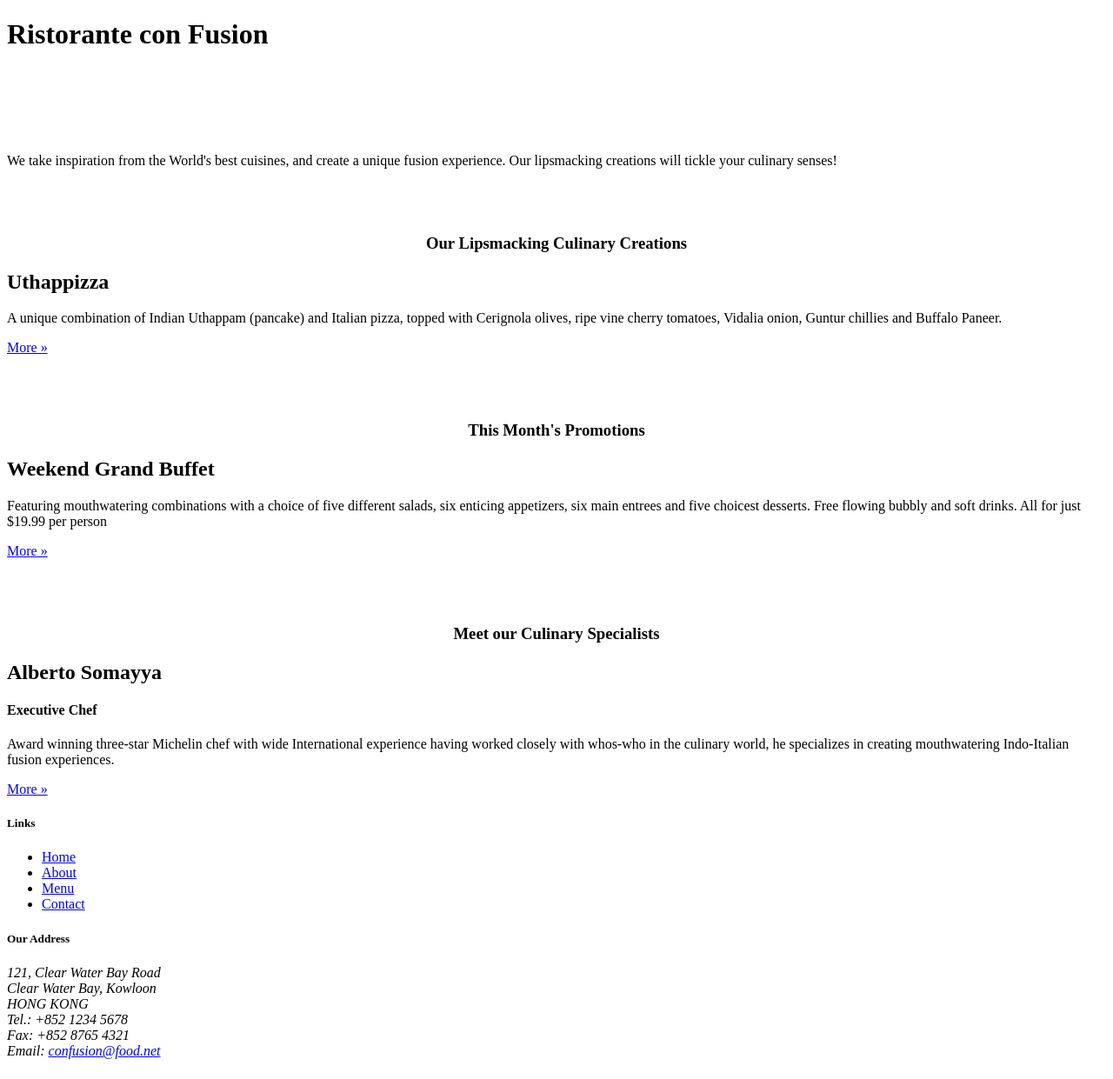
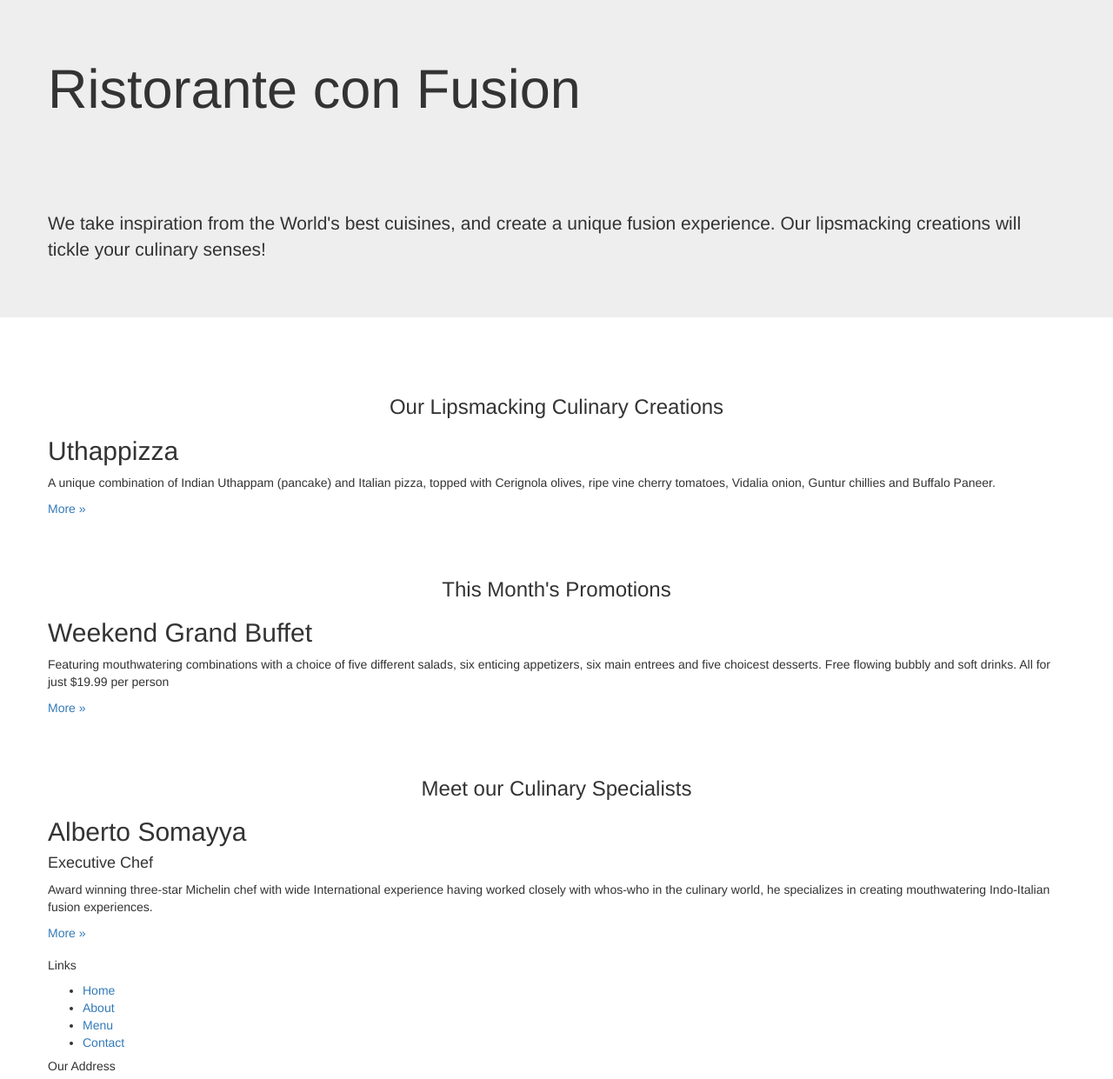
Before and after one commit to frarno/bootstrap-coursera, a plain HTML site: page conFusion/index.html in a window 1280 px wide. Shown: the top 1241 px of the page at 87% size. Drawn offline with nearby package versions, Linux system fonts and the light colour scheme.

Commit message:
add bootstrap main elements

```diff
--- a/conFusion/index.html
+++ b/conFusion/index.html
@@ -2,17 +2,26 @@
 <html lang="en">
 
 <head>
+    <meta charset="utf-8">
+    <meta http-equiv="X-UA-Compatible" content="IE=edge">
+    <meta name="viewport" content="width=device-width, initial-scale=1">
+    <!-- The above 3 meta tags *must* come first in the head; any other head
+         content must come *after* these tags -->
+     <!-- Bootstrap -->
+    <link href="css/bootstrap.min.css" rel="stylesheet">
+    <link href="css/bootstrap-theme.min.css" rel="stylesheet">
+
     <title>Ristorante Con Fusion</title>
 </head>
 
 <body>
 
-    <header>
+    <header class="jumbotron">
 
         <!-- Main component for a primary marketing message or call to action -->
 
-        <div>
-            <div>
+        <div class="container">
+            <div class="row">
                 <div>
                     <h1>Ristorante con Fusion</h1>
                     <p style="padding:40px;"></p>
@@ -24,8 +33,8 @@
         </div>
     </header>
 
-    <div>
-        <div>
+    <div class="container">
+        <div  class="row">
             <div>
                 <p style="padding:20px;"></p>
                 <h3 align=center>Our Lipsmacking Culinary Creations</h3>
@@ -38,7 +47,7 @@
         </div>
 
 
-        <div>
+        <div  class="row">
             <div>
                 <p style="padding:20px;"></p>
                 <h3 align=center>This Month's Promotions</h3>
@@ -50,7 +59,7 @@
             </div>
         </div>
 
-        <div>
+        <div  class="row">
             <div>
                 <p style="padding:20px;"></p>
                 <h3 align=center>Meet our Culinary Specialists</h3>
@@ -65,8 +74,8 @@
     </div>
 
     <footer>
-        <div>
-            <div>
+        <div class="container">
+            <div class="row">
                 <div>
                     <h5>Links</h5>
                     <ul>
@@ -105,6 +114,11 @@
         </div>
     </footer>
 
+     <!-- jQuery (necessary for Bootstrap's JavaScript plugins) -->
+    <script src="https://ajax.googleapis.com/ajax/libs/jquery/1.11.3/jquery.min.js"></script>
+    <!-- Include all compiled plugins (below), or include individual files as needed -->
+    <script src="js/bootstrap.min.js"></script>
+
 </body>
 
 </html>
```
